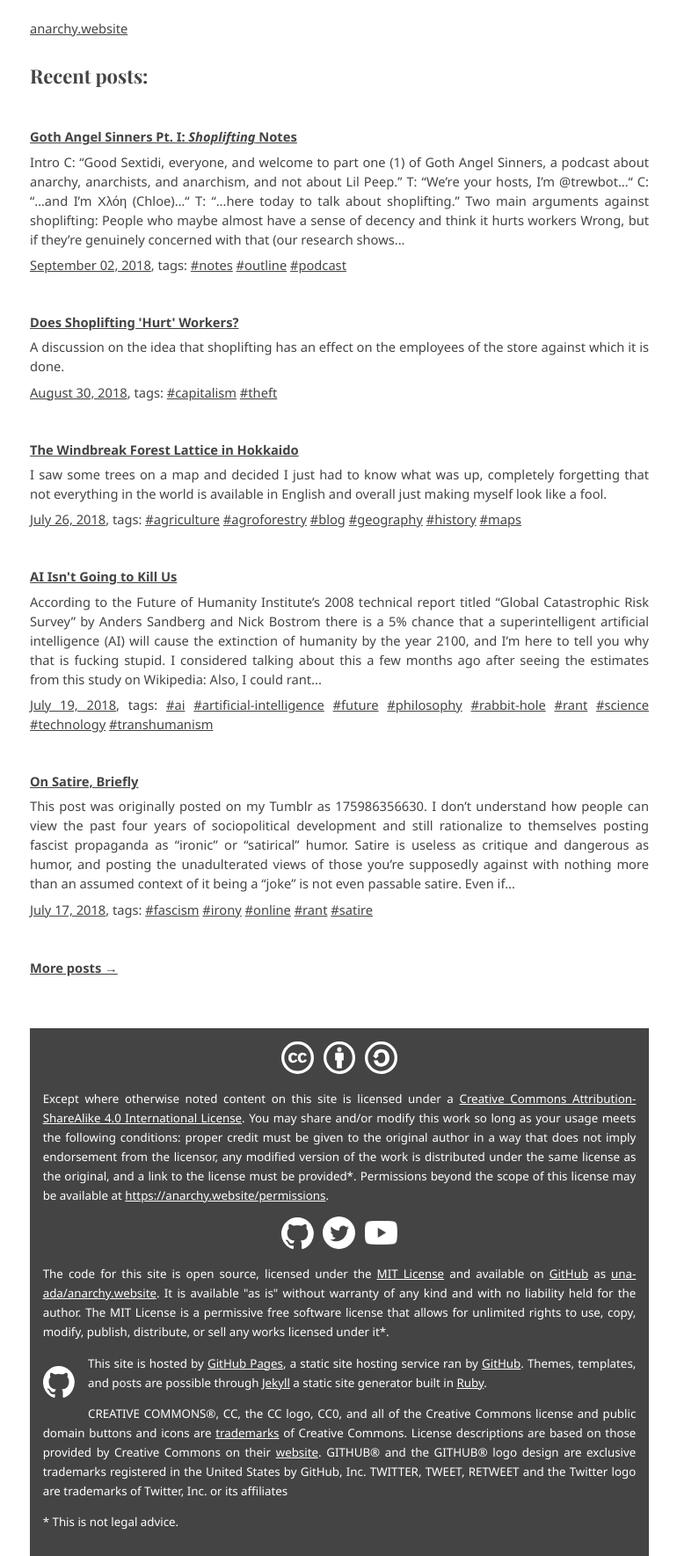
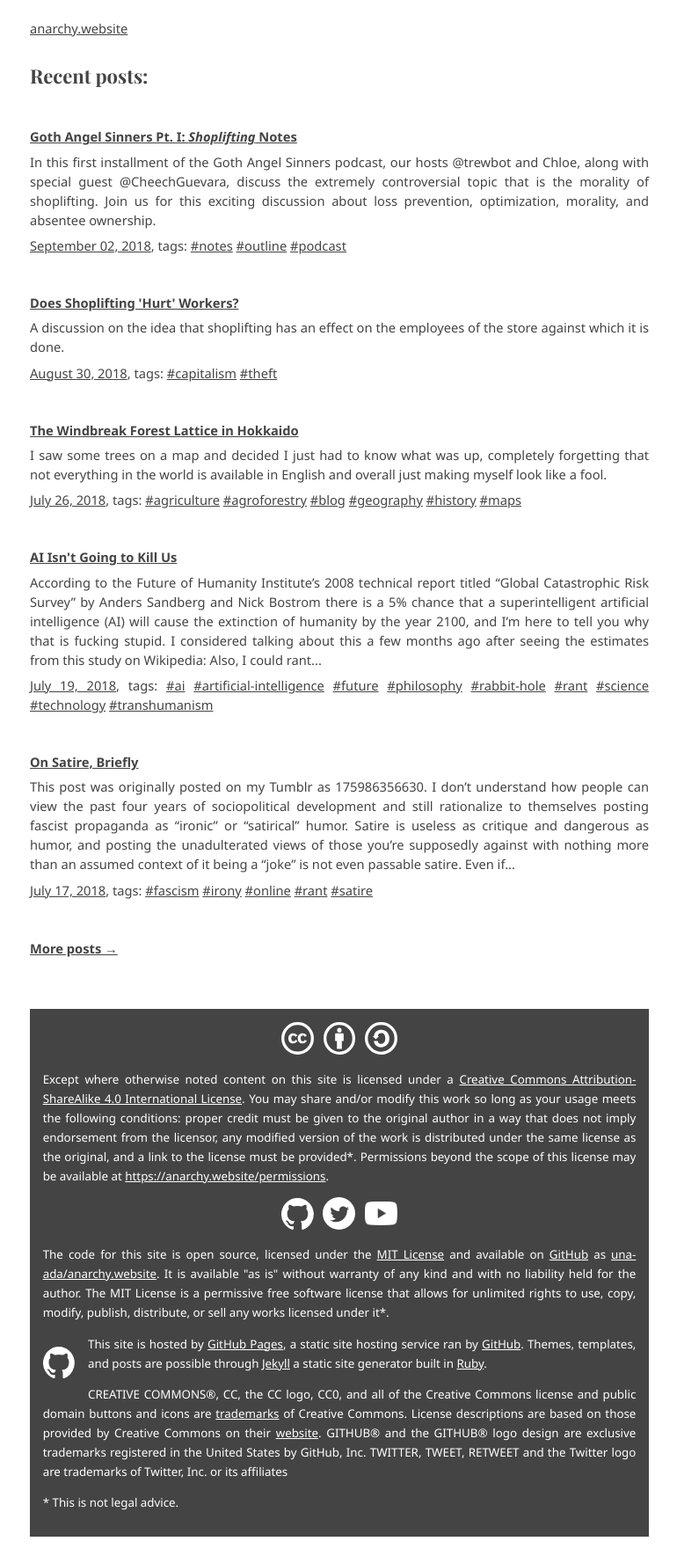
Before and after one commit to una-ada/anarchy.website, a Jekyll site: the page built from index.md, in a window 1280 px wide. Shown: the whole page at 88% size, without its empty margins (254-1024 px from the left). Built offline with Jekyll 4.4.1, drawn with Linux system fonts in a browser that asks for light colours; some web fonts are replaced; after the commit the page ends 1747 px from its top, so only the background shows below that.

Commit message:
Added description.

```diff
--- a/_posts/2018-09-02-shoplifting.md
+++ b/_posts/2018-09-02-shoplifting.md
@@ -1,5 +1,11 @@
 ---
 author: trewbot
+description: >
+    In this first installment of the Goth Angel Sinners podcast, our hosts
+    @trewbot and Chloe, along with special guest @CheechGuevara, discuss the
+    extremely controversial topic that is the morality of shoplifting. Join us
+    for this exciting discussion about loss prevention, optimization, morality,
+    and absentee ownership.
 image: /assets/img/gas/shoplifting.jpg
 layout: post-img
 permalink: /podcast/1/notes
```
